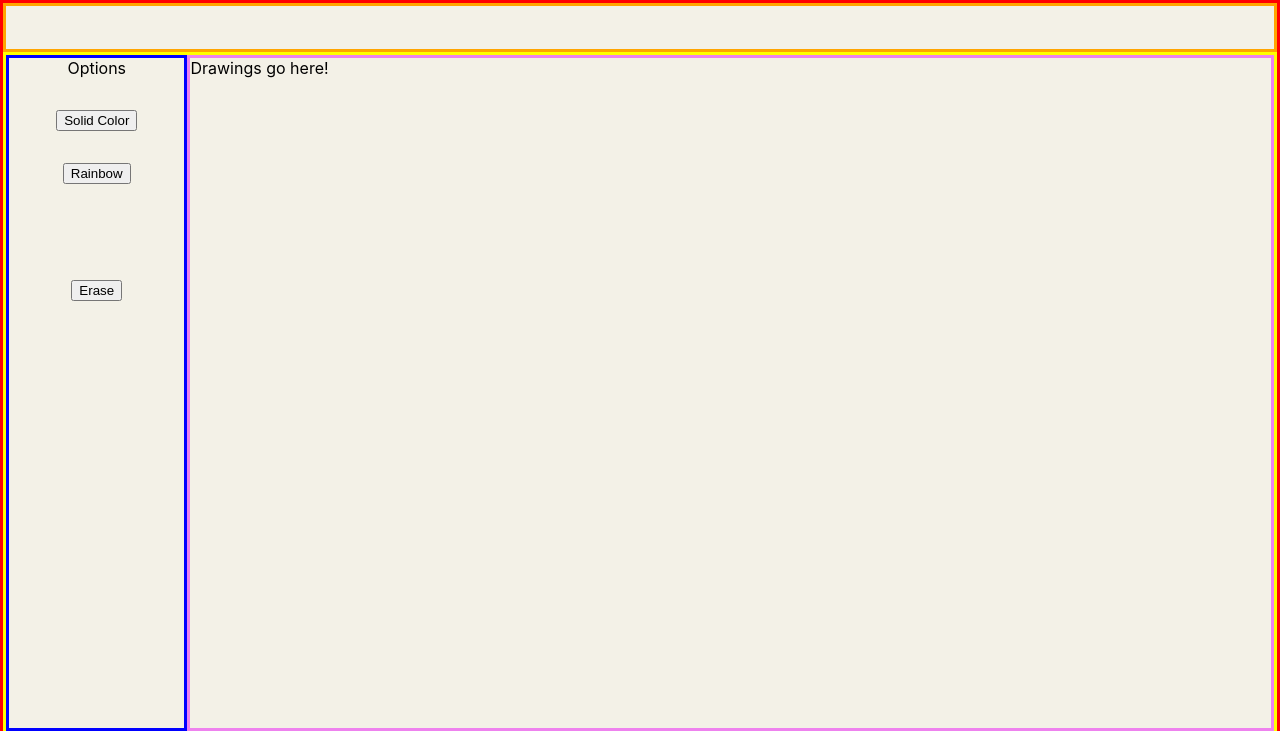
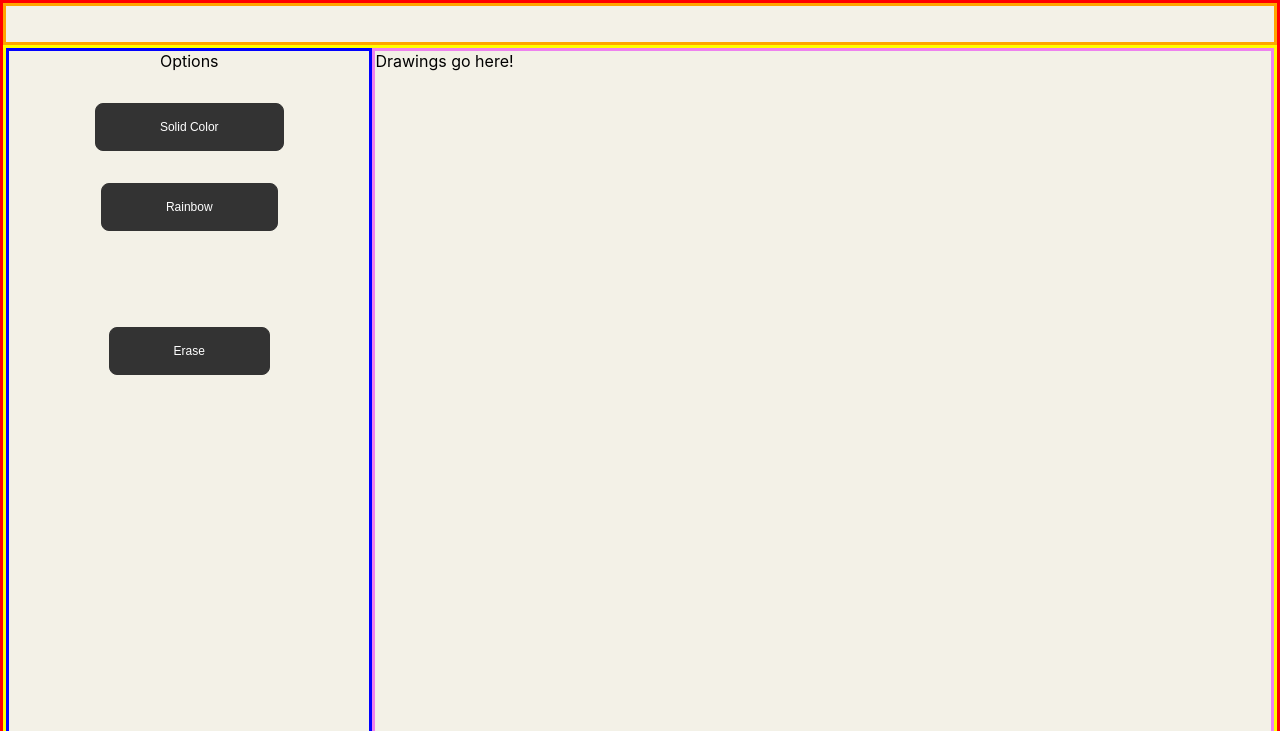
Before and after one commit to braedonwatkins/etch-a-sketch, a plain HTML site: page index.html in a window 1280 px wide. Shown: the top 731 px of the page. Drawn offline with Linux system fonts and the light colour scheme.

Commit message:
button stylizing

```diff
--- a/styles.css
+++ b/styles.css
@@ -15,6 +15,30 @@ body {
 
     border: solid red;
 }
+
+button {
+    padding: 16px 64px;
+    margin: 0px 48px 0px 48px;
+    border-radius: 8px;
+
+    background: hsl(0, 0%, 20%);
+    color: white;
+    border: solid 1px hsl(0, 0%, 20%);
+
+    font-size: 12px;
+}
+button:hover {
+    background: black; /* any way to do this relative to original ??? */ /* Transition into this */
+}
+.rainbow:hover { /* transition into this, then have background scroll or whatever */
+
+    background: linear-gradient(-66deg, cyan, yellow, magenta );
+}
+.erase:hover {  /* transition into this */
+    background: transparent;
+    color: black;
+}
+
 
 .header {
 
```
